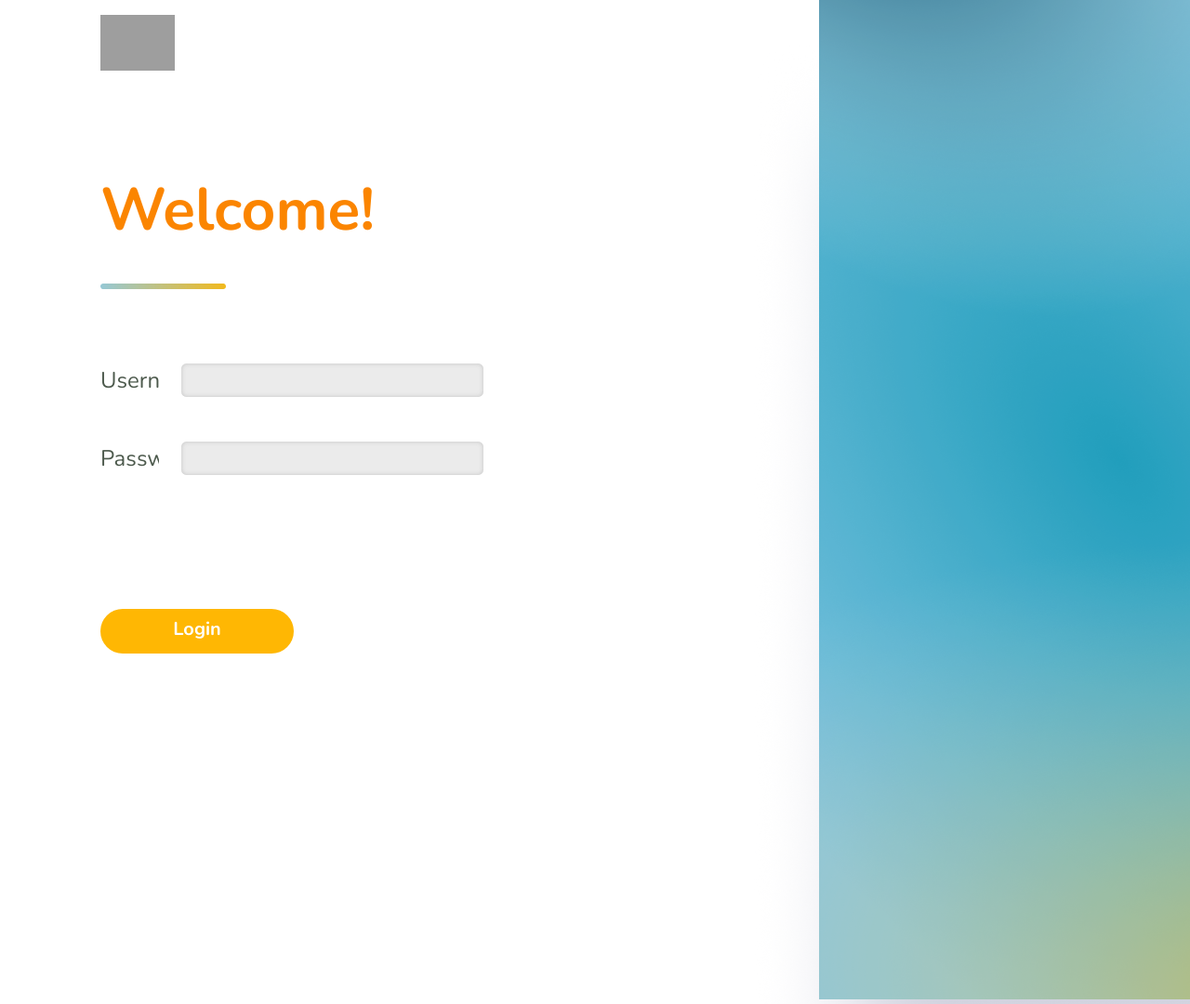
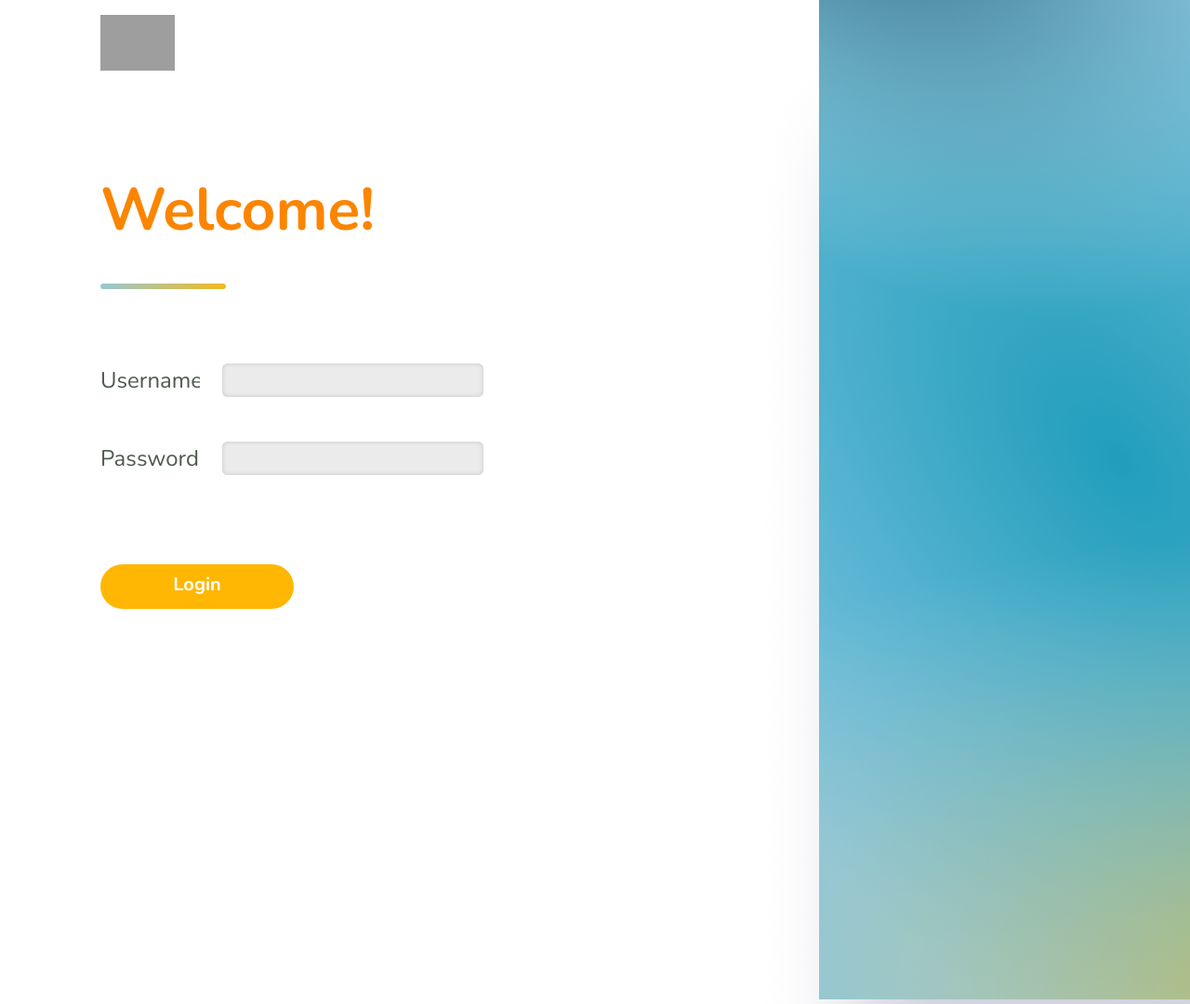
Before and after one commit to nicolealcala/KKIS, a PHP site: page / in a window 1280 px wide. Shown: the whole page at 93% size. Run offline with PHP 8.4, Linux system fonts and the light colour scheme; grey boxes are pictures that could not be loaded.

Commit message:
amended overflowing assets

```diff
--- a/assets/css/index.css
+++ b/assets/css/index.css
@@ -54,7 +54,7 @@
 }
 
 #left-panel #form-panel #login-btn {
-  margin-top: 6em;
+  margin-top: 3em;
 }
 
 #left-panel #form-panel #login-btn button {
@@ -110,21 +110,24 @@
   #left-panel #form-panel #div-btn {
     margin-top: 3em;
   }
+  #left-panel #form-panel p {
+    font-size: 1.25rem;
+  }
 }
 
 @media (max-width: 790px) {
   * {
     overflow: visible;
   }
+  #side-panel {
+    display: none;
+    visibility: hidden;
+  }
   #left-panel {
-    margin-left: 1.5em;
+    margin-left: 4.5em;
   }
   #left-panel #form-panel input {
     margin-left: 2em;
-  }
-  #side-panel {
-    display: none;
-    visibility: hidden;
   }
 }
 
--- a/assets/scss/index.scss
+++ b/assets/scss/index.scss
@@ -62,7 +62,7 @@ $mellow-yellow:#E9C46A;
         }
 
         #login-btn{
-            margin-top:6em;
+            margin-top:3em;
 
             button{
                 background-color:$secondary-color;
@@ -121,6 +121,7 @@ $mellow-yellow:#E9C46A;
 }
 
 @media (max-width:992px) {
+
     #left-panel{
         #title{
             margin-top:-3em;
@@ -132,6 +133,10 @@ $mellow-yellow:#E9C46A;
             #div-btn{
                 margin-top:3em;
             }
+
+            p{
+                font-size:1.25rem ;
+            }
         }
     }
 }
@@ -140,19 +145,20 @@ $mellow-yellow:#E9C46A;
     *{
         overflow: visible;
     }
+    #side-panel{
+        display: none;
+        visibility: hidden;
+        //height: 120em;
+    }
+
     #left-panel{
-        margin-left:1.5em;
+        margin-left:4.5em;
 
         #form-panel{
             input{
                 margin-left: 2em;
             }
         }
-    }
-
-    #side-panel{
-        display: none;
-        visibility: hidden;
     }
 
 }
--- a/index.html
+++ b/index.html
@@ -4,7 +4,7 @@
 <head>
     <meta charset="utf-8">
     <meta name="viewport" content="width=device-width, initial-scale=1.0, shrink-to-fit=no">
-    <title>logintrial2</title>
+    <title>Login</title>
     <link rel="stylesheet" href="assets/bootstrap/css/bootstrap.min.css">
     <link rel="stylesheet" href="assets/css/Login-Form-Basic-icons.css">
     <link rel="stylesheet" href="assets/css/index.css">
@@ -26,18 +26,18 @@
                 <div class="col col-9">
                     <form class="text-center" method="post">
                         <div class="row" id="username">
-                            <div class="col col-3 col-xxl-2 col-xl-2 col-lg-3 col-md-4 col-sm-4 col-xs-8" id="username">
+                            <div class="col col-3 col-xxl-3 col-xl-3 col-lg-4 col-md-5 col-sm-4 col-xs-8" id="username">
                                 <p>Username</p>
                             </div>
-                            <div class="col col-xxl-6 col-sm-8">
+                            <div class="col col-xxl-6 col-md-7 col-sm-8">
                                 <div class="mb-3"><input class="form-control" type="email" name="email"></div>
                             </div>
                         </div>
                         <div class="row">
-                            <div class="col col-xxl-2 col-xl-2 col-3 col-lg-3 col-md-4 col-sm-4">
+                            <div class="col col-xxl-3 col-xl-3 col-3 col-lg-4 col-md-5 col-sm-4">
                                 <p>Password</p>
                             </div>
-                            <div class="col col-xxl-6 col-sm-8">
+                            <div class="col col-xxl-6 col-md-7 col-sm-8">
                                 <div class="mb-3"><input class="form-control" type="password" name="password"></div>
                             </div>
                         </div>
```
